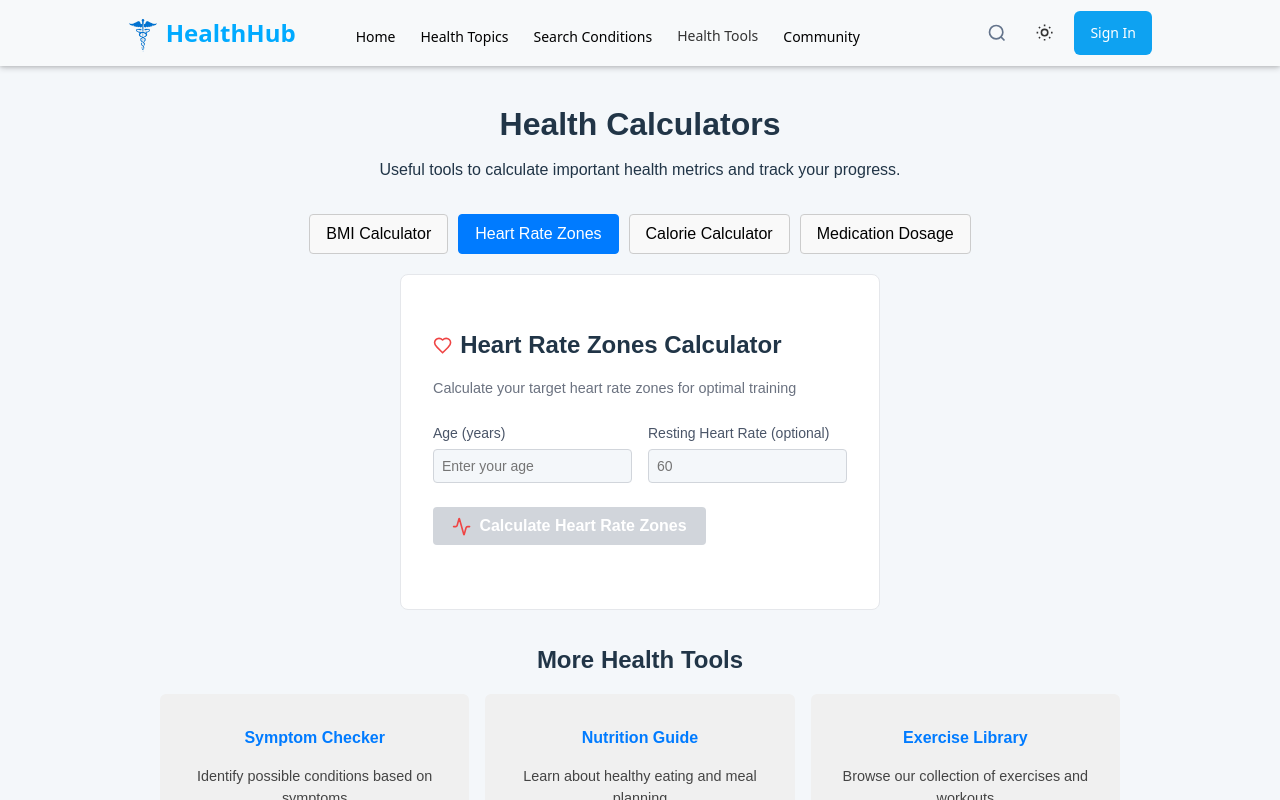
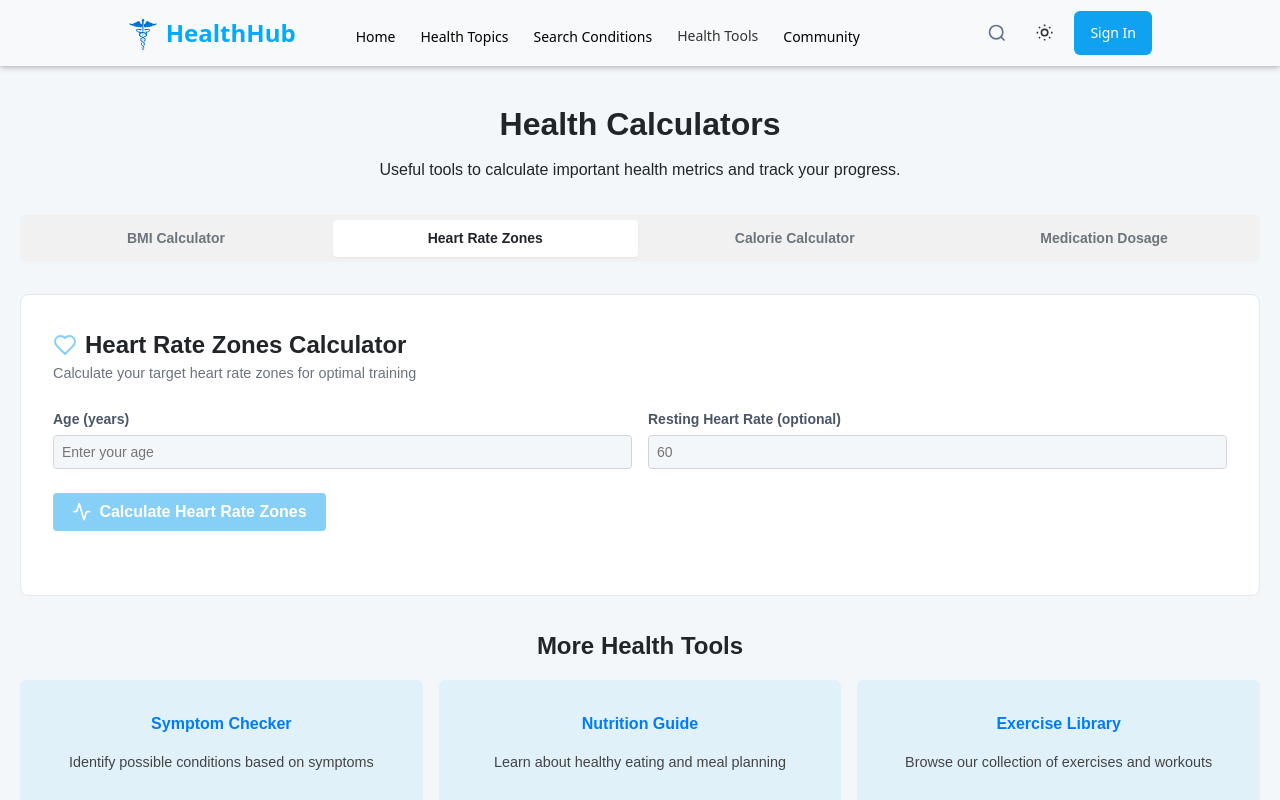
Before and after one commit to emannnx/HealthCareSystems, a React (Vite) app: page /health-calculators in a window 1280 px wide. Both pictures are taken after a click on the tab "Heart Rate Zones". Shown: the top 800 px of the page. Built offline with nearby package versions, Linux system fonts and the light colour scheme.

Commit message:
Refactor Health Tools components; enhance styles for improved layout and accessibility; update CalorieCalculator and HeartrateZone functionality

```diff
--- a/src/components/Health-tools-components/CalorieCalculator.css
+++ b/src/components/Health-tools-components/CalorieCalculator.css
@@ -3,6 +3,7 @@
     padding: 1.5rem;
     border-radius: 8px;
     box-shadow: 0 0 12px rgba(0,0,0,0.05);
+    width: 100%;
   }
 
   .calorie-header {
@@ -11,6 +12,7 @@
 
   .calorie-title {
     font-size: 1.5rem;
+    color: #212529;
     font-weight: bold;
   }
 
@@ -41,6 +43,11 @@
     display: flex;
     flex-direction: column;
     gap: 0.4rem;
+  }
+
+  .calorie-field label{
+    font-weight: 6  00;
+    color: #333;
   }
 
   .calorie-button {
--- a/src/components/Health-tools-components/CalorieCalculator.jsx
+++ b/src/components/Health-tools-components/CalorieCalculator.jsx
@@ -1,4 +1,6 @@
 import React, { useState } from 'react';
+import './CalorieCalculator.css'; // Assuming you have a CSS file for styling
+import { Utensils, Activity } from 'lucide-react';
 
 const CalorieCalculator = () => {
   const [formData, setFormData] = useState({
@@ -52,7 +54,7 @@ const CalorieCalculator = () => {
   return (
     <div className="calorie-card">
       <div className="calorie-header">
-        <h2 className="calorie-title">Daily Calorie Calculator</h2>
+        <h2 className="calorie-title"> <Utensils/> Daily Calorie Calculator</h2>
         <p className="calorie-description">Calculate your daily caloric needs based on your goals</p>
       </div>
       <div className="calorie-form">
@@ -117,9 +119,16 @@ const CalorieCalculator = () => {
           </select>
         </div>
 
-        <button onClick={calculateCalories} className="calorie-button">
+        {/* <button onClick={calculateCalories} className="calorie-button">
           Calculate Daily Calories
-        </button>
+        </button> */}
+
+        <button
+        onClick={calculateCalories}
+        className="heartrate-button"
+      >
+        <Activity className="heartrate-icon" /> Calculate Heart Rate Zones
+      </button>
 
         {results && (
           <div className="calorie-results">
--- a/src/components/Health-tools-components/HealthCalculators.css
+++ b/src/components/Health-tools-components/HealthCalculators.css
@@ -4,47 +4,62 @@
 }
 
 .calculators-main-content {
-  max-width: 960px;
+  max-width: 80rem;
   margin: 0 auto;
 }
 
 .calculators-header-section {
   text-align: center;
   margin-bottom: 2rem;
+  color: #212529;
 }
 
 .calculators-header-section h1 {
   font-size: 2rem;
   margin-bottom: 0.5rem;
+  color: #212529;
 }
 
 .calculators-tabs {
-  display: flex;
-  gap: 10px;
-  flex-wrap: wrap;
+  display: grid;
+  grid-template-columns: repeat(4, 1fr);
+  width: 100%;
+  height: 3rem;
+  background-color: #f1f1f1;
+  border-radius: 6px;
+  padding: 0.2rem;
+  gap: 4px;
+  align-items: center;
   justify-content: center;
-  margin-bottom: 20px;
+  margin-bottom: 2rem;
 }
 
-.calculators-tab {
-  padding: 10px 16px;
-  border: 1px solid #ccc;
-  background-color: #f9f9f9;
+.calculators-tabs-trigger {
+  all: unset;
   cursor: pointer;
+  display: inline-flex;
+  align-items: center;
+  justify-content: center;
+  white-space: nowrap;
+  padding: 8px 12px;
+  font-size: 14px;
+  font-weight: 600;
   border-radius: 4px;
-  font-weight: 500;
-  transition: background 0.2s;
+  transition: background-color 0.2s ease, color 0.2s ease;
+  color: #6c757d;
+  background-color: transparent;
 }
 
-.calculators-tab:hover {
-  background-color: #eaeaea;
+.calculators-tabs-trigger:hover {
+  background-color: #e2e6ea;
 }
 
-.calculators-active {
-  background-color: #007bff;
-  color: white;
-  border-color: #007bff;
+.calculators-tabs-trigger.active {
+  background-color: #ffffff;
+  color: #212529;
+  box-shadow: 0 1px 2px rgba(0,0,0,0.05);
 }
+
 
 .calculators-tab-content {
   margin-bottom: 2rem;
@@ -59,8 +74,13 @@
   padding: 16px;
 }
 
+.calculators-card-header{
+  color: #212529;
+}
+
 .calculators-card-header h2 {
   margin-bottom: 0.5rem;
+  color: #212529;
 }
 
 .calculators-card-warning {
@@ -88,6 +108,7 @@
 
 .calculators-more-tools h2 {
   margin-bottom: 1rem;
+  color: #212529;
 }
 
 .calculators-tools-grid {
@@ -98,7 +119,7 @@
 
 .calculators-tool-link {
   text-decoration: none;
-  background: #f0f0f0;
+  background: #E0F1FA;
   padding: 16px;
   border-radius: 6px;
   transition: background 0.2s;
--- a/src/components/Health-tools-components/HealthCalculators.jsx
+++ b/src/components/Health-tools-components/HealthCalculators.jsx
@@ -1,12 +1,19 @@
 import React, { useState } from 'react';
 import './HealthCalculators.css';
 import BMICalculator from './BMICalculator';
-import HeartRateCalculator from './HeartRateZone';
+import HeartrateZone from './HeartrateZone';
 import CalorieCalculator from './CalorieCalculator';
 import { Link } from 'react-router-dom';
 
 const HealthCalculators = () => {
   const [activeTab, setActiveTab] = useState('bmi');
+
+  const tabs = [
+    { id: 'bmi', label: 'BMI Calculator' },
+    { id: 'heart-rate', label: 'Heart Rate Zones' },
+    { id: 'calories', label: 'Calorie Calculator' },
+    { id: 'medication', label: 'Medication Dosage' },
+  ];
 
   return (
     <div className="calculators-container">
@@ -16,36 +23,25 @@ const HealthCalculators = () => {
           <p>Useful tools to calculate important health metrics and track your progress.</p>
         </div>
 
-        <div className="calculators-tabs">
-          <button
-            className={activeTab === 'bmi' ? 'calculators-tab calculators-active' : 'calculators-tab'}
-            onClick={() => setActiveTab('bmi')}
-          >
-            BMI Calculator
-          </button>
-          <button
-            className={activeTab === 'heart-rate' ? 'calculators-tab calculators-active' : 'calculators-tab'}
-            onClick={() => setActiveTab('heart-rate')}
-          >
-            Heart Rate Zones
-          </button>
-          <button
-            className={activeTab === 'calories' ? 'calculators-tab calculators-active' : 'calculators-tab'}
-            onClick={() => setActiveTab('calories')}
-          >
-            Calorie Calculator
-          </button>
-          <button
-            className={activeTab === 'medication' ? 'calculators-tab calculators-active' : 'calculators-tab'}
-            onClick={() => setActiveTab('medication')}
-          >
-            Medication Dosage
-          </button>
-        </div>
+        <div className="calculators-tabs" role="tablist" aria-orientation="horizontal">
+      {tabs.map(({ id, label }) => (
+        <button
+          key={id}
+          type="button"
+          role="tab"
+          aria-selected={activeTab === id}
+          aria-controls={`content-${id}`}
+          className={`calculators-tabs-trigger ${activeTab === id ? 'active' : ''}`}
+          onClick={() => setActiveTab(id)}
+        >
+          {label}
+        </button>
+      ))}
+    </div>
 
         <div className="calculators-tab-content">
           {activeTab === 'bmi' && <BMICalculator />}
-          {activeTab === 'heart-rate' && <HeartRateCalculator />}
+          {activeTab === 'heart-rate' && <HeartrateZone />}
           {activeTab === 'calories' && <CalorieCalculator />}
           {activeTab === 'medication' && (
             <div className="calculators-card">
--- a/src/components/Health-tools-components/HeartrateZone.css
+++ b/src/components/Health-tools-components/HeartrateZone.css
@@ -3,8 +3,9 @@
   background: white;
   border-radius: 8px;
   border: 1px solid #e5e7eb;
-  max-width: 700px;
-  margin: 0 auto;
+  /* max-width: 700px; */
+  /* margin: 0 auto; */
+  width: 100%;
 }
 
 .heartrate-card-header h2 {
@@ -13,17 +14,24 @@
   align-items: center;
   gap: 0.5rem;
   margin-bottom: 0.5rem;
+  color: #212529;
+  margin: 0;
 }
 
 .heartrate-card-header p {
   color: #6b7280;
   font-size: 0.9rem;
+  margin: 0;
+}
+
+.heart-icon{
+  color: #86D0F8;
 }
 
 .heartrate-icon {
   width: 1.2rem;
   height: 1.2rem;
-  color: #ef4444;
+  /* color: #86D0F8; */
 }
 
 .heartrate-input-group {
@@ -42,7 +50,7 @@
 .heartrate-input-field label {
   display: block;
   margin-bottom: 0.3rem;
-  font-weight: 500;
+  font-weight: 600;
 }
 
 .heartrate-input-field input {
@@ -66,7 +74,7 @@
 }
 
 .heartrate-button:disabled {
-  background-color: #d1d5db;
+  background-color: #86D0F8;
   cursor: not-allowed;
 }
 
--- a/src/components/Health-tools-components/HeartrateZone.jsx
+++ b/src/components/Health-tools-components/HeartrateZone.jsx
@@ -58,7 +58,7 @@ const HeartrateZone = () => {
   return (
     <div className="heartrate-card">
       <div className="heartrate-card-header">
-        <h2><Heart className="heartrate-icon" /> Heart Rate Zones Calculator</h2>
+        <h2><Heart className="heart-icon" /> Heart Rate Zones Calculator</h2>
         <p>Calculate your target heart rate zones for optimal training</p>
       </div>
 
```
